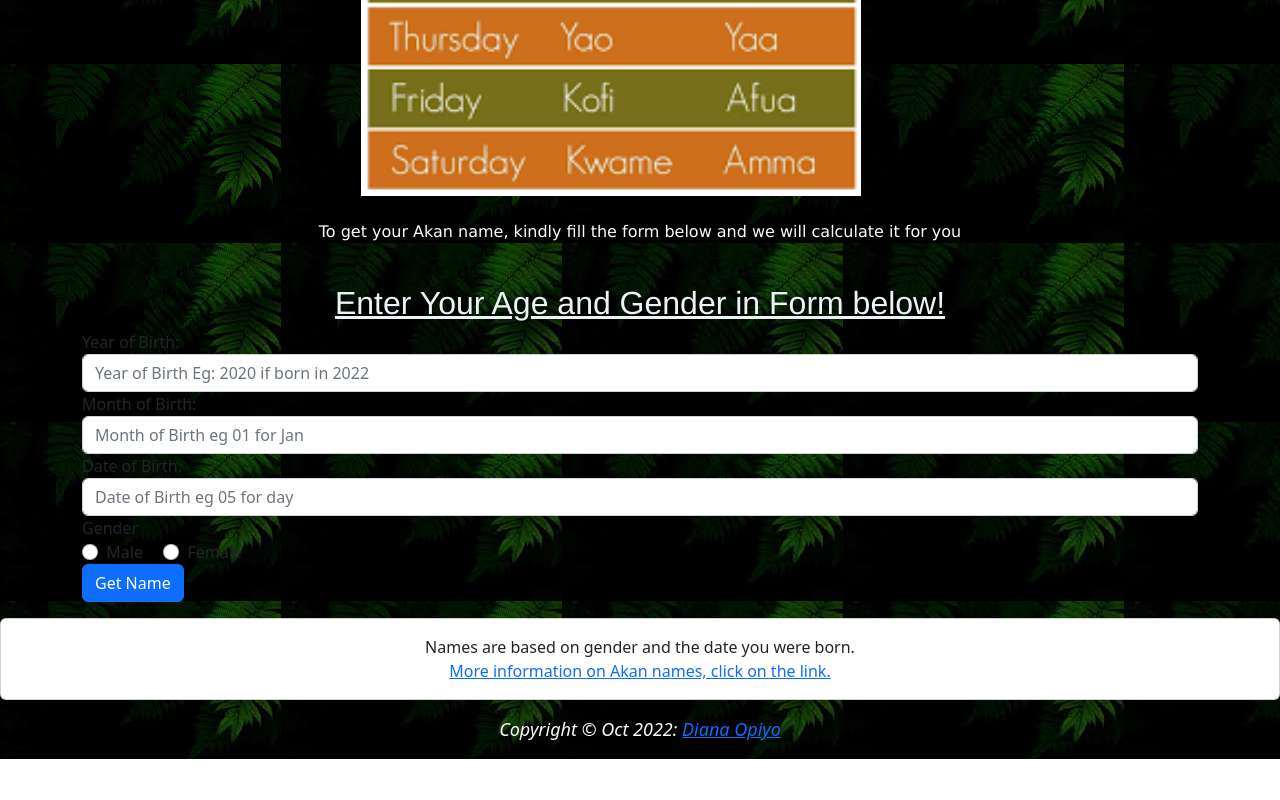
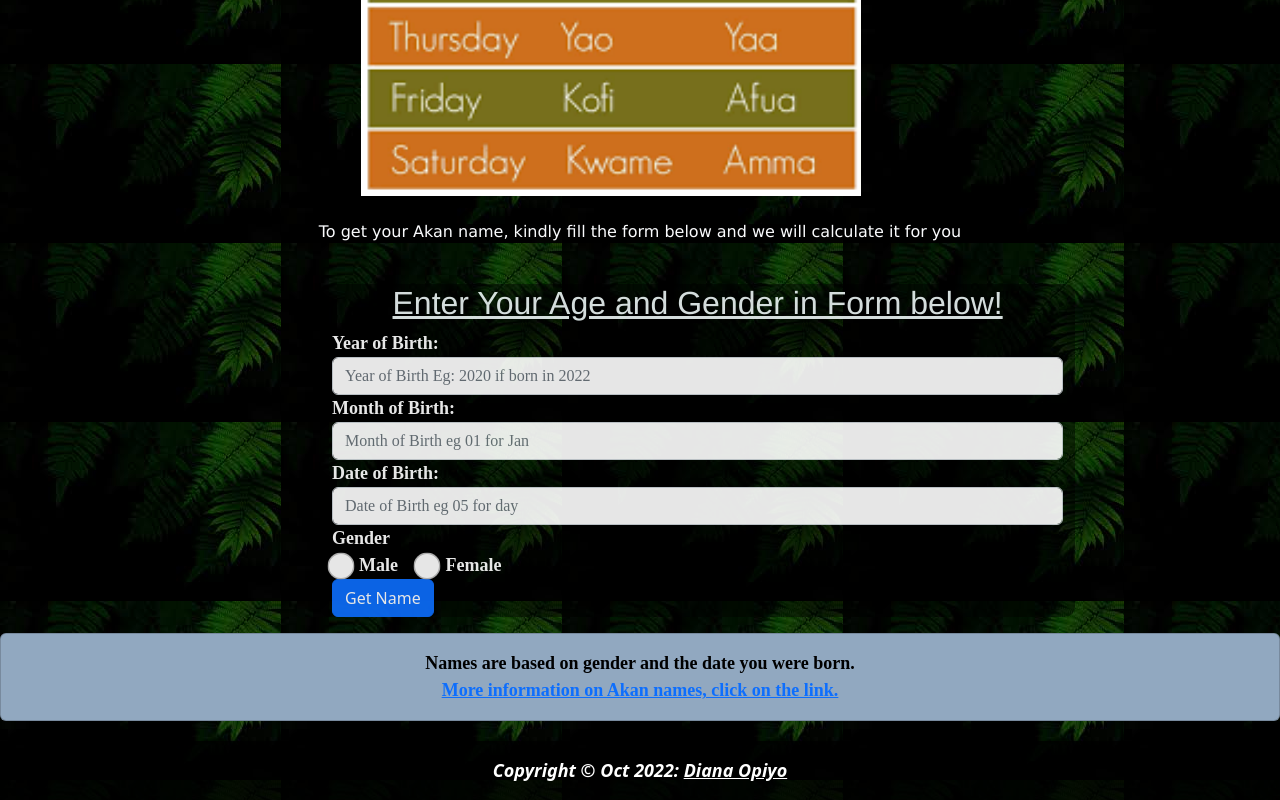
Before and after one commit to dopiyo85/week_two_ip, a plain HTML site: page index.html in a window 1280 px wide. Shown: the part 831-1631 px from the top of the page. Before the commit the page ends 1590 px from the top, so only its background shows below. Drawn offline with Linux system fonts and the light colour scheme.

Commit message:
edited css file

```diff
--- a/css/ip.css
+++ b/css/ip.css
@@ -59,6 +59,7 @@
 
   body {
     background-image: url("/images/background.jpg");
+    background-image: no-repeat;
     width: 100%;
    height: 100%;
   }
@@ -74,3 +75,70 @@
   #p2 {
     font-family: Verdana, Geneva, Tahoma, sans-serif;color: rgb(250, 251, 253);text-align: center;
   }
+.card{
+  background: rgb(145, 168, 192);
+}
+.card-body{
+  color: rgb(0, 0, 0);
+}
+.card-deck{
+  padding-bottom: 20px;
+  font-weight: 600;
+  font-family: 'Sorts Mill Goudy', serif;
+  font-size: 18px;
+}
+.footer-copyright{
+  color: rgb(255, 255, 255);
+  font-weight: 600;
+  font-size: 18px;
+}
+.footer-copyright a{
+color: rgb(255, 255, 255);;
+font-weight: 600;
+}
+.footer-copyright a:hover{
+  color: rgb(254, 254, 254);
+  font-weight: 700;
+  text-decoration: none;
+}
+.card-text a:hover{
+  color: rgb(0, 0, 0);
+  text-decoration: none;
+}
+.form-group{
+  color: rgb(255, 255, 255);
+  font-weight: 600;
+  font-size: 18px;
+  font-family: 'Quattrocento', serif;
+}
+.form-check-label{
+  color: rgb(255, 255, 255);
+}
+input[type="radio"] {
+  -webkit-transform: scale(1.5);
+  transform: scale(1.5);
+}
+@media only screen and (max-width: 600px){
+  .overlay{
+    margin-left: 1%;
+    margin-right: 2%;
+  }
+}
+@media only screen and (max-width: 800px){
+  .overlay{
+    margin-left: 1%;
+    margin-right: 1%;
+  }
+}
+.page-footer{
+  background-color: rgb(0,0,0,0.8);
+  width: 100%;
+}
+.overlay{
+  background-color: rgb(0,0,0,0.4);
+  background-color: rgb(0,0,0,0.5);
+  margin-left: 25%;
+  margin-right: 16%;
+  opacity: 0.9;
+  border-radius: 10px;
+}
--- a/index.html
+++ b/index.html
@@ -80,7 +80,7 @@
           <div class="card-body text-center">
             <p class="card-text">Names are based on gender and the date you were born. <br>
               <span class="fa-stack fa-lg">
-                  <i class="fa fa-globe fa-stack-1x" style="color:rgb(28, 30, 31)"></i>
+                  <i class="fa fa-globe fa-stack-1x" style="color:rgb(248, 249, 250)"></i>
                 </span><a href="https://en.wikipedia.org/wiki/Akan_names"> More information on Akan names, click on the link.</a>
             </p>
           </div>
```
